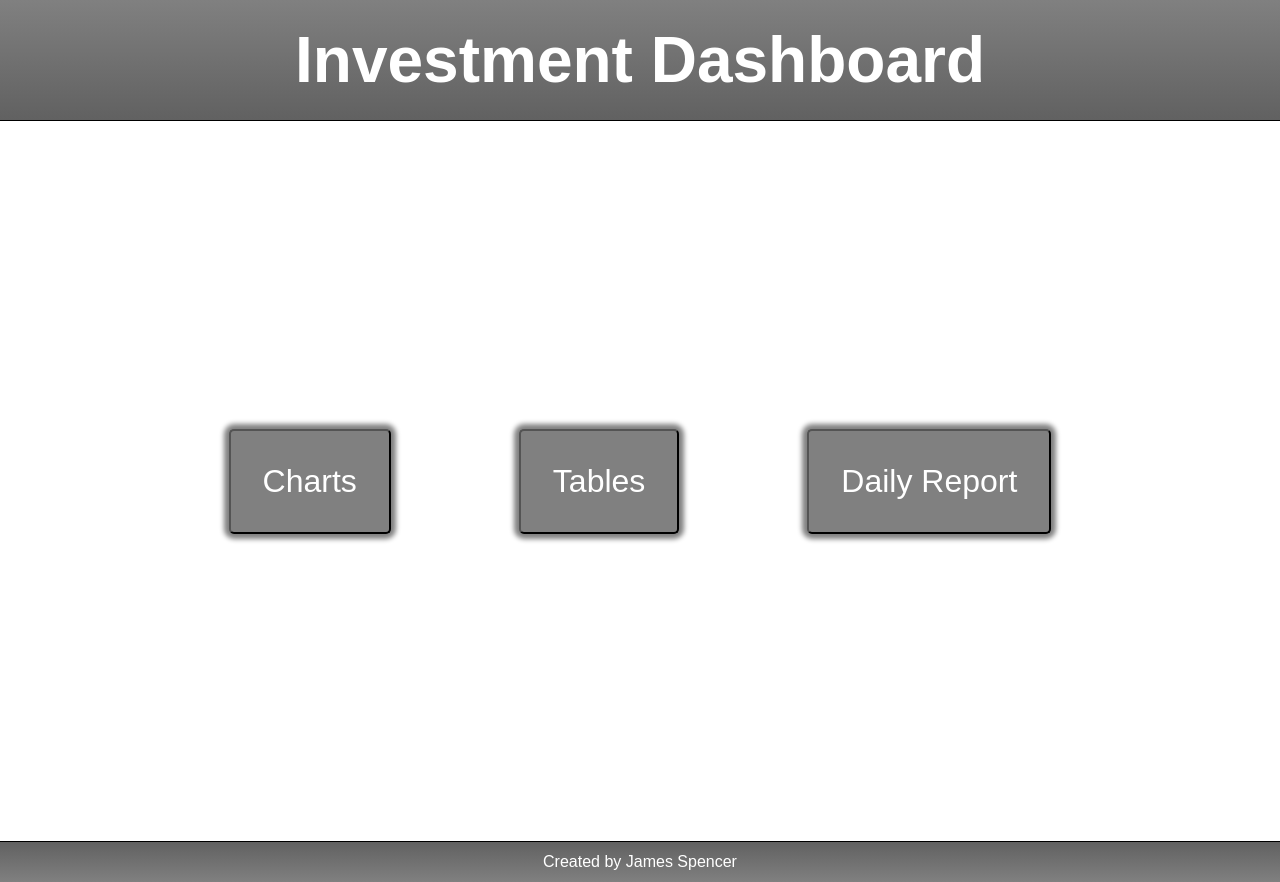
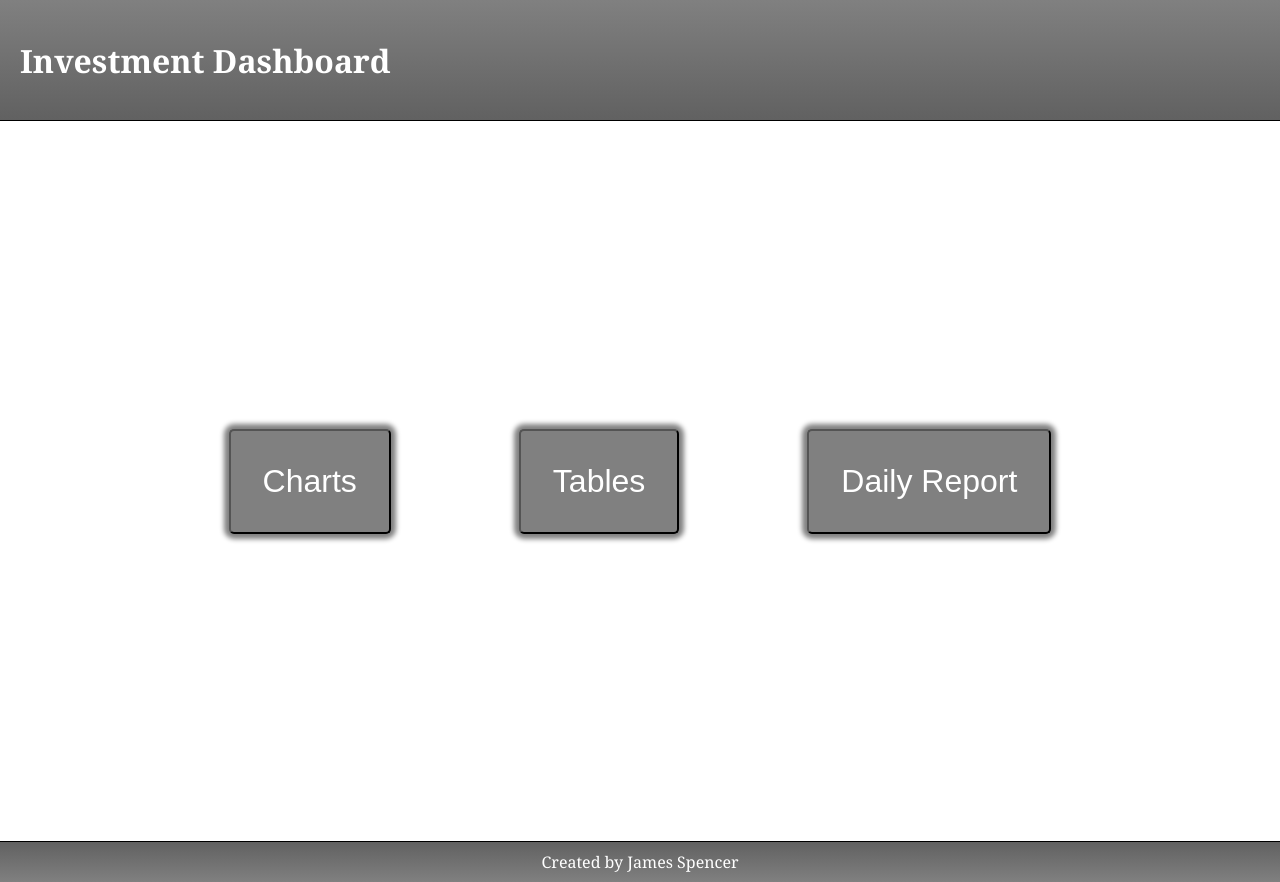
Before and after one commit to jkcswd/Investment-Dashboard-frontend, a React (Create React App) app: page / in a window 1280 px wide. Built offline with nearby package versions, Linux system fonts and the light colour scheme.

Commit message:
adjust header styling

```diff
--- a/src/components/App/App.css
+++ b/src/components/App/App.css
@@ -1,5 +1,6 @@
 .App {
   height: 100%;
+  font-family: Georgia, 'Times New Roman', Times, serif;
 }
 
 header {
@@ -7,10 +8,9 @@ header {
   padding:20px;
   display: flex;
   align-items: center;
-  justify-content: center;
   border-bottom: 1px solid black;
   background: linear-gradient(grey, rgb(97, 97, 97));
-  font-size: 2em;
+  font-size: 1em;
 }
 
 main {
```
